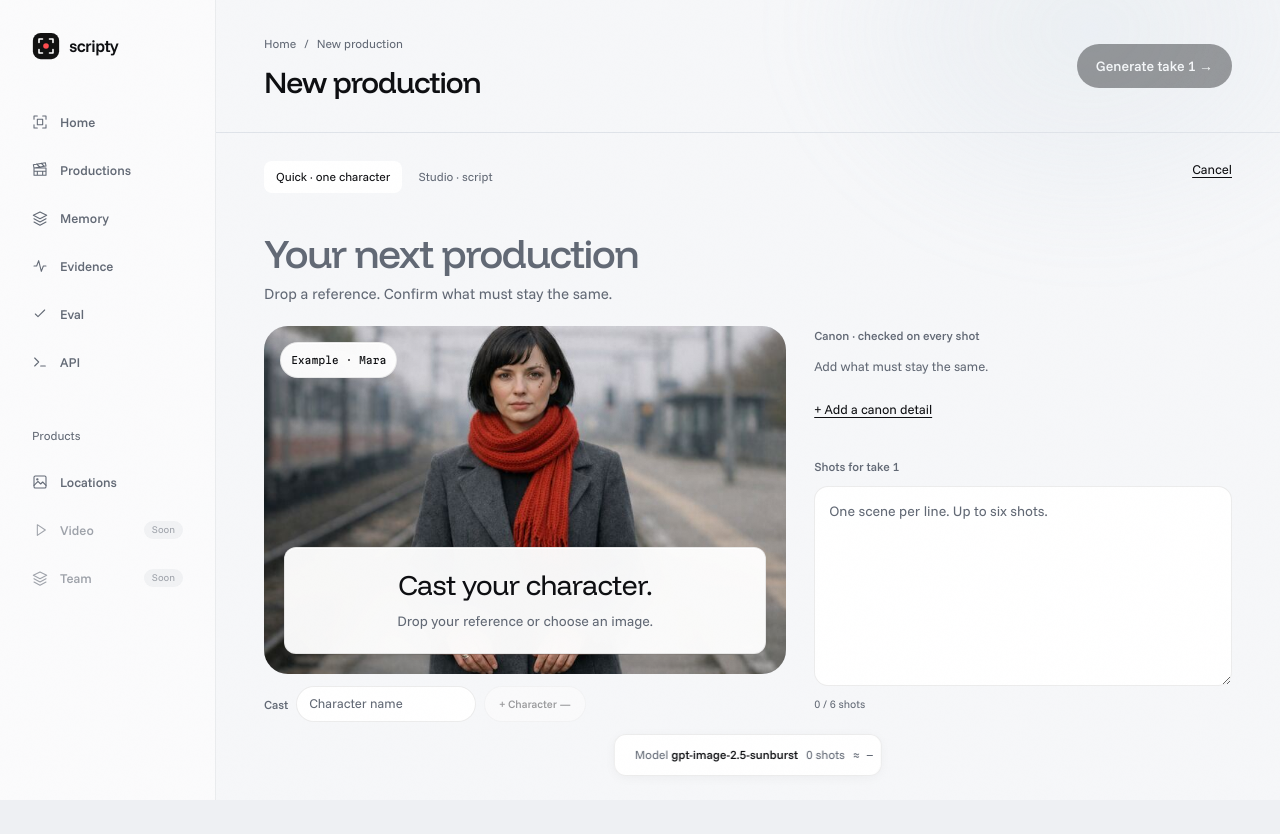
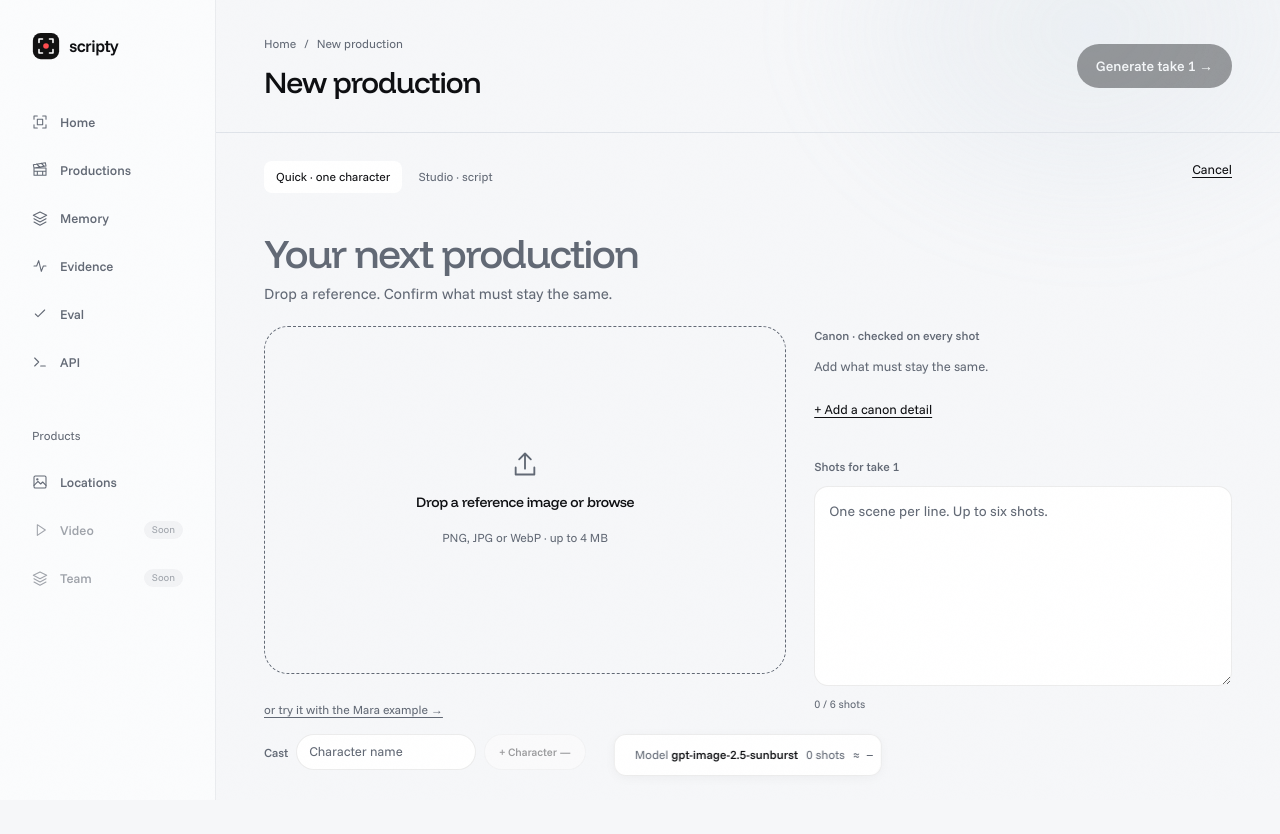
Before and after one commit to alexandrajcowan275/scripty, a Next.js app: page /new in a window 1280 px wide. Before the commit the page ends 800 px from the top, so only its background shows below. Built offline with nearby package versions, Linux system fonts and the light colour scheme.

Commit message:
Start new productions with an empty reference drop zone

```diff
--- a/components/icons.tsx
+++ b/components/icons.tsx
@@ -1,8 +1,9 @@
 import type { CSSProperties } from "react";
 
-export type IconName = "frame" | "expand" | "slate" | "plus" | "check" | "flag" | "close" | "arrow" | "chevron" | "spark" | "activity" | "layers" | "play" | "refresh" | "image" | "terminal";
+export type IconName = "upload" | "frame" | "expand" | "slate" | "plus" | "check" | "flag" | "close" | "arrow" | "chevron" | "spark" | "activity" | "layers" | "play" | "refresh" | "image" | "terminal";
 export function Icon({ name, size = 16, className = "", style }: { name: IconName; size?: number; className?: string; style?: CSSProperties }) {
   const paths: Record<IconName, React.ReactNode> = {
+    upload: <><path d="M12 16V3m-5 5 5-5 5 5"/><path d="M4 15v6h16v-6"/></>,
     frame: <><path d="M8 3H3v5m13-5h5v5M3 16v5h5m13-5v5h-5"/><path d="M8 8h8v8H8z"/></>,
     expand: <><path d="M8 3H3v5m13-5h5v5M3 16v5h5m13-5v5h-5M3 3l6 6m12-6-6 6M3 21l6-6m12 6-6-6"/></>,
     slate: <><path d="M3 9h18v11H3zM3 9l-1-5 18-3 1 5zM7 3l4 4m3-5 4 4M3 14h18M8 14v6m8-6v6"/></>,
--- a/components/ui-v2/new-production.tsx
+++ b/components/ui-v2/new-production.tsx
@@ -282,20 +282,11 @@ export function NewProductionScreen() {
                   priority
                 />
               ) : (
-                <>
-                  <ShotImage
-                    src="/mara/reference.jpg"
-                    alt="Mara, an example reference. Upload your own character."
-                    priority
-                  />
-                  <span className="v2-upload-example v2-glass v2-mono">
-                    Example · Mara
-                  </span>
-                  <span className="v2-upload-prompt v2-glass">
-                    <strong>Cast your character.</strong>
-                    <span>Drop your reference or choose an image.</span>
-                  </span>
-                </>
+                <span className="v2-empty-upload">
+                  <Icon name="upload" size={28} />
+                  <strong>Drop a reference image or browse</strong>
+                  <span>PNG, JPG or WebP · up to 4 MB</span>
+                </span>
               )}
               {preview && attributes.length > 0 && (
                 <div className="v2-reference-hud v2-glass">
@@ -337,6 +328,15 @@ export function NewProductionScreen() {
               />
               {busy === "upload" || busy === "canon" ? <Scan /> : null}
             </label>
+            {!preview && (
+              <MotionLink
+                href="/p/mara"
+                kind="mara"
+                className="v2-upload-sample"
+              >
+                or try it with the Mara example →
+              </MotionLink>
+            )}
             <div className="v2-cast-tools">
               <label htmlFor="cast-name" className="v2-label">
                 Cast
--- a/styles/app-shell.css
+++ b/styles/app-shell.css
@@ -229,3 +229,50 @@ html:has(.v2-app-shell)::view-transition-new(root) {
   color: var(--text);
   box-shadow: none;
 }
+
+.v2-app-shell .v2-upload:not(.has-reference) {
+  background: transparent;
+  border: 1px dashed var(--muted);
+  box-shadow: none;
+  min-height: 320px;
+  display: flex;
+  align-items: center;
+  justify-content: center;
+}
+.v2-empty-upload {
+  padding: var(--space-32);
+  text-align: center;
+  display: flex;
+  flex-direction: column;
+  align-items: center;
+  gap: var(--space-16);
+}
+.v2-empty-upload > svg {
+  color: var(--muted);
+}
+.v2-empty-upload > strong {
+  font-size: var(--work-body);
+  font-weight: 500;
+}
+.v2-empty-upload > span {
+  font-size: var(--work-label);
+  color: var(--muted);
+}
+.v2-upload-sample {
+  display: inline-block;
+  font-size: var(--work-label);
+  color: var(--muted);
+  margin-top: var(--space-12);
+  text-decoration: underline;
+  text-underline-offset: 3px;
+}
+.v2-upload:focus-within {
+  outline: 2px solid var(--focus-ring);
+  outline-offset: 4px;
+}
+
+@media (max-width: 760px) {
+  .v2-app-shell .v2-upload:not(.has-reference) {
+    min-height: 240px;
+  }
+}
```
